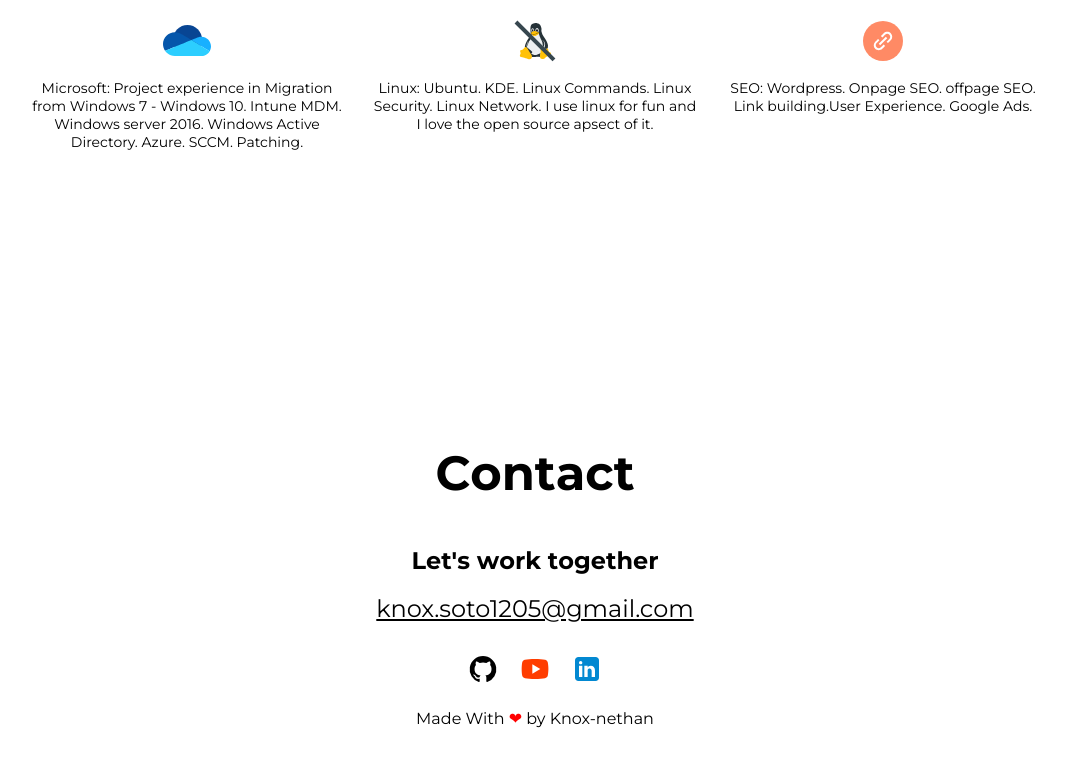
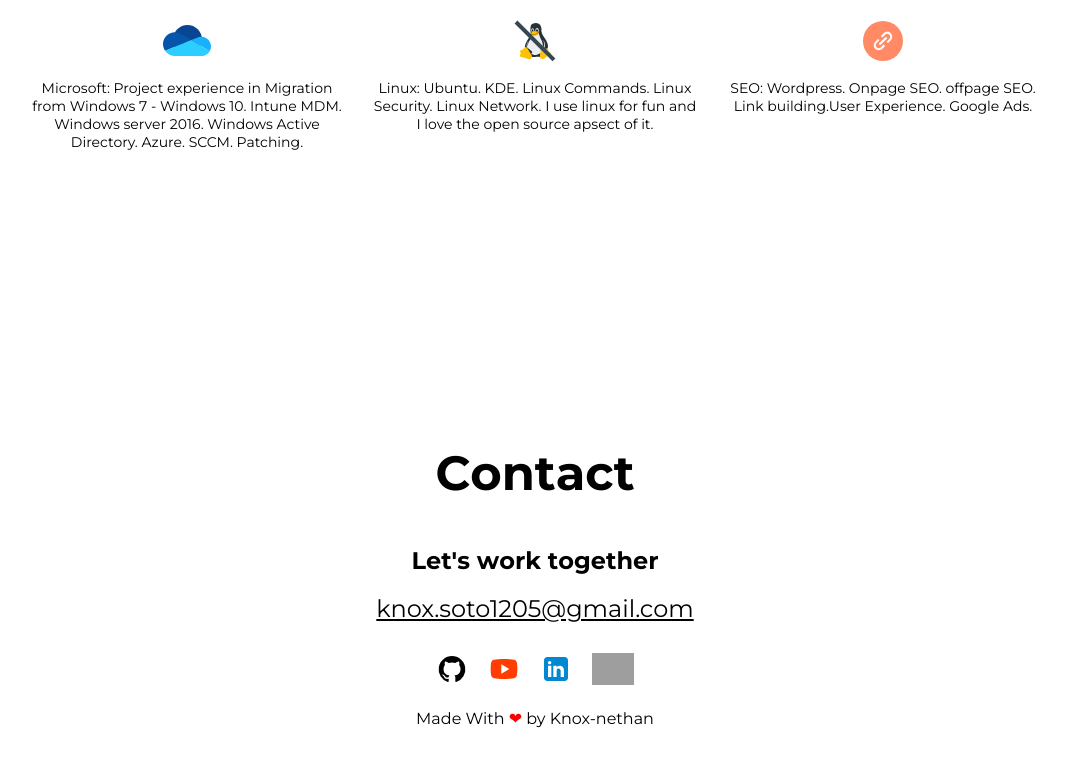
Before and after one commit to knoxnethan/knoxnethan.github.io, a Gatsby site: page / in a window 1280 px wide. Shown: the part 1943-2709 px from the top of the page, without its empty margins (105-1171 px from the left). Built offline with nearby package versions, Linux system fonts and the light colour scheme; Gatsby itself is replaced by a stand-in of ours; grey boxes are pictures that could not be loaded.

Commit message:
Update yourdata.js

```diff
--- a/src/yourdata.js
+++ b/src/yourdata.js
@@ -18,6 +18,7 @@ import dribbbleIcon from "./images/dribbble.svg"
 import instagramIcon from "./images/instagram.svg"
 import youtubeIcon from "./images/youtube.svg"
 import linkedinIcon from "./images/linkedin.svg"
+import laptopIcon from "./images/laptop.svg"
 
 export default {
   //(Please Do Not Remove The comma(,) after every variable)
@@ -141,6 +142,11 @@ export default {
       url: "https://www.linkedin.com/in/knox-nethan-aviles/",
     },
 
+     {
+      img: laptopIcon,
+      url: "https://www.linkedin.com/in/knox-nethan-aviles/",
+    },
+
   ],
 
 }
```
